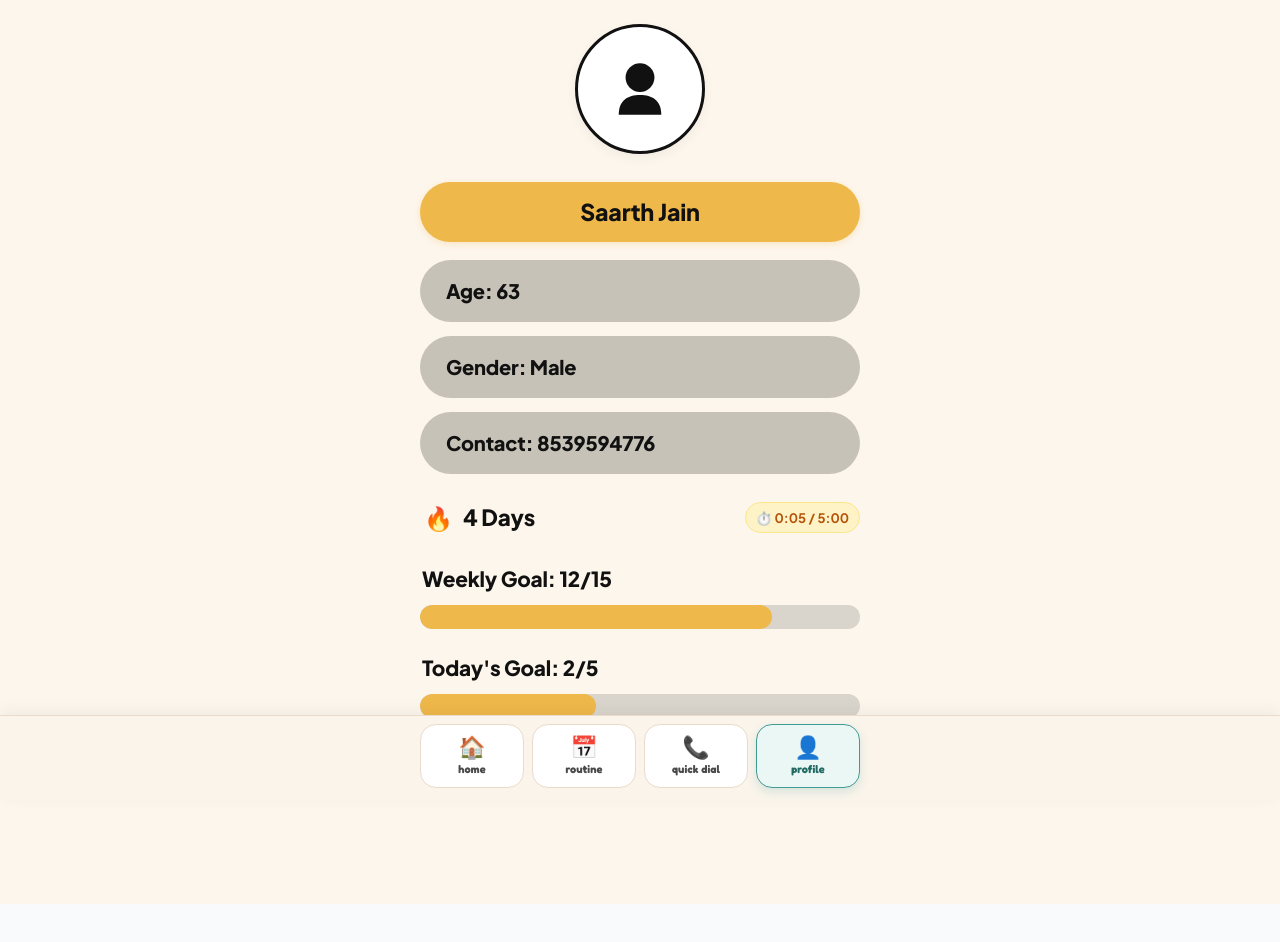
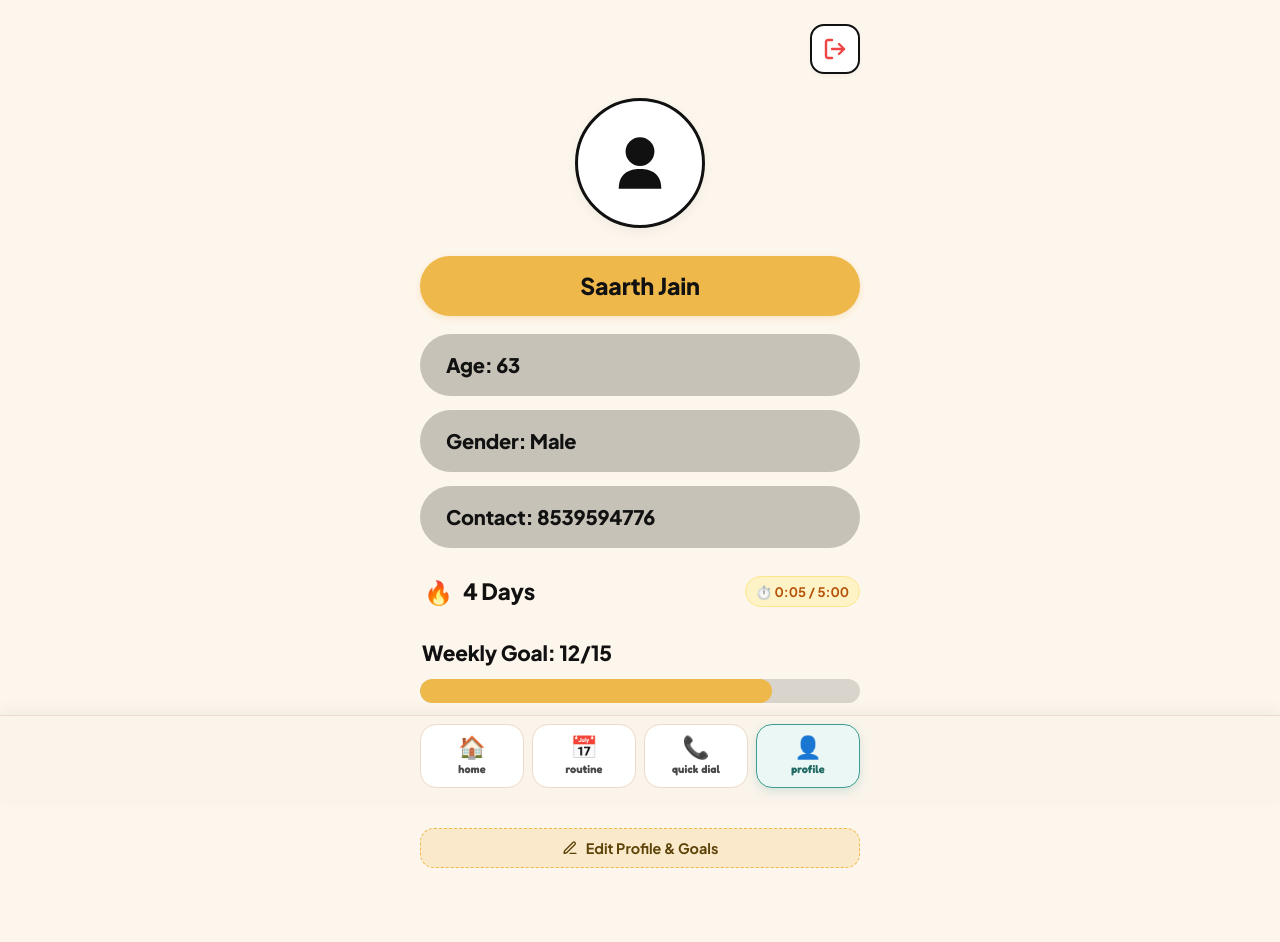
Before and after one commit to Parxs123456789/SIH-internal-hackathon-project, a React (Vite) app in the folder sih/client/: page /profile in a window 1280 px wide. Shown: the top 942 px of the page. Before the commit the page ends 904 px from the top, so only its background shows below. Built offline with nearby package versions, Linux system fonts and the light colour scheme; a web font is replaced by a local one.

Commit message:
logout button added
added logout button which bring us back to the login or signup page

```diff
--- a/sih/client/src/pages/ProfilePage.jsx
+++ b/sih/client/src/pages/ProfilePage.jsx
@@ -1,7 +1,8 @@
 import React, { useState, useEffect } from 'react';
 import { useNavigate, Link } from 'react-router-dom';
-import { Menu, Settings, X, Edit3, Check, RotateCcw, Lock, Clock } from 'lucide-react';
+import { Menu, Settings, X, Edit3, Check, RotateCcw, Lock, Clock, LogOut } from 'lucide-react';
 import { streakService, DAILY_PLAYTIME_GOAL_SECONDS } from '../services/streakService';
+import { api } from '../services/api';
 import './ProfilePage.css';
 
 /**
@@ -40,6 +41,15 @@ function formatPlaytime(totalSeconds = 0) {
 
 export default function ProfilePage() {
   const navigate = useNavigate();
+
+  const handleLogout = async () => {
+    try {
+      await api.logout();
+    } catch (e) {
+      console.error('Logout failed:', e);
+    }
+    navigate('/auth');
+  };
 
   // ---------------------------------------------------------------------------
   // Single configurable user-data object/state
@@ -156,7 +166,17 @@ export default function ProfilePage() {
     <div className="smriti-profile-page">
       <div className="smriti-profile-container">
 
-
+        <header className="smriti-profile-top-row" style={{ justifyContent: 'flex-end' }}>
+          <button
+            type="button"
+            className="smriti-profile-square-btn"
+            onClick={handleLogout}
+            aria-label="Log Out"
+            title="Log Out"
+          >
+            <LogOut size={24} strokeWidth={2.4} color="#ef4444" />
+          </button>
+        </header>
 
         {/* ==================================================================
             AVATAR: Large circle with black outline and fallback silhouette
```
